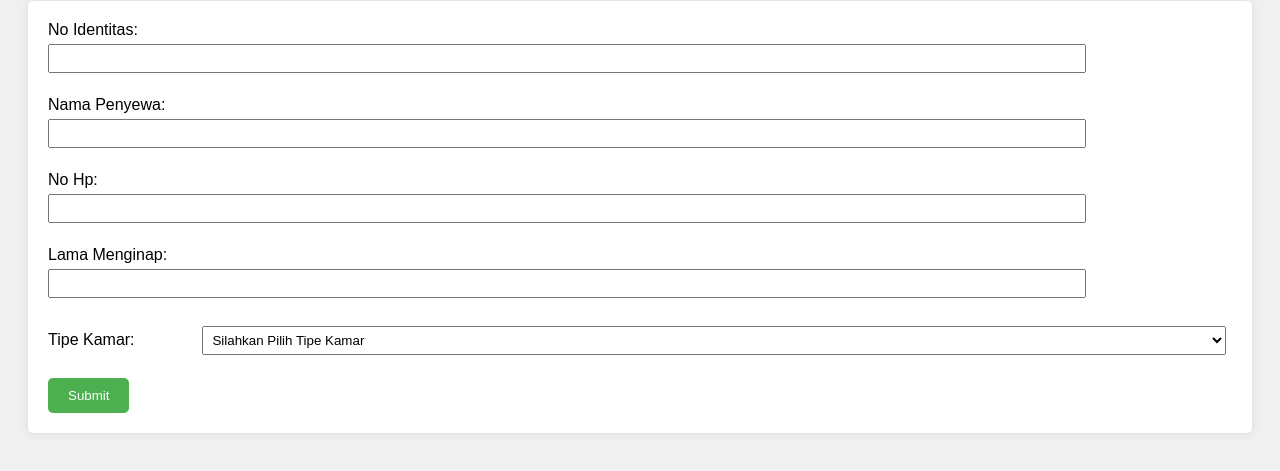
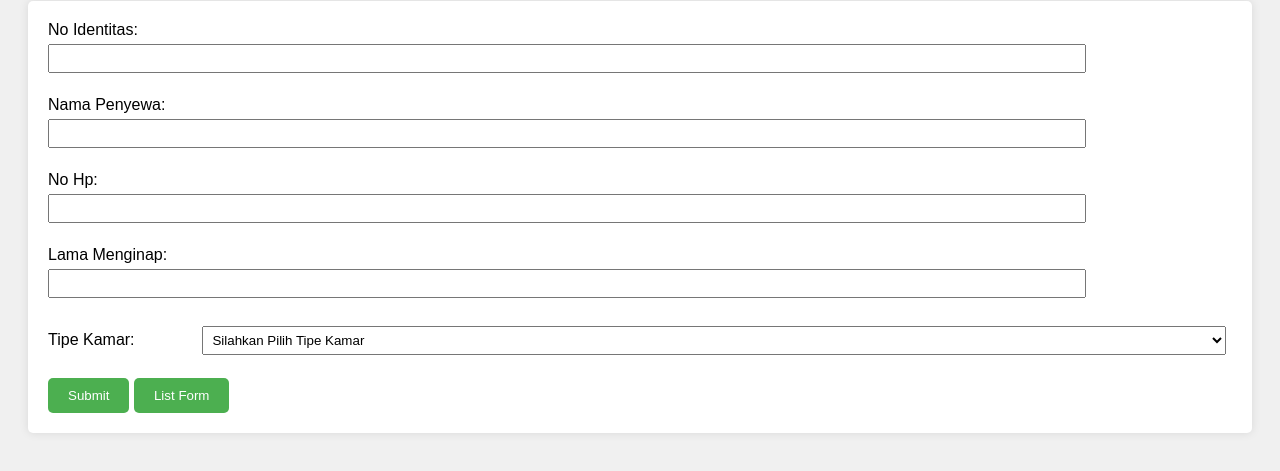
Before and after one commit to antonsuteja/antonsuteja.github.io, a plain HTML site: page input.html in a window 1280 px wide. Shown: the part 107-578 px from the top of the page. Drawn offline with Linux system fonts and the light colour scheme.

Commit message:
Update input.html

```diff
--- a/input.html
+++ b/input.html
@@ -97,6 +97,9 @@ a:hover {
         </select><br><br>
 
         <button type="button" onclick="validateForm()">Submit</button>
+         <a href="form.html">
+            <button>List Form</button>
+          </a>
     </form>
 
     <script>
```
